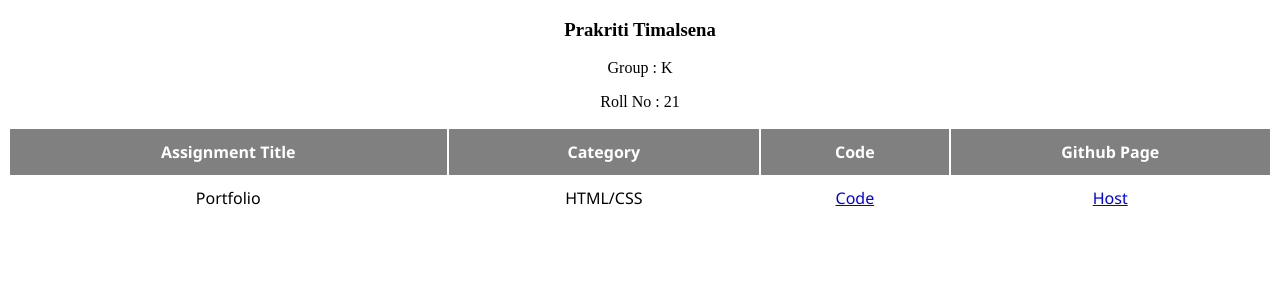
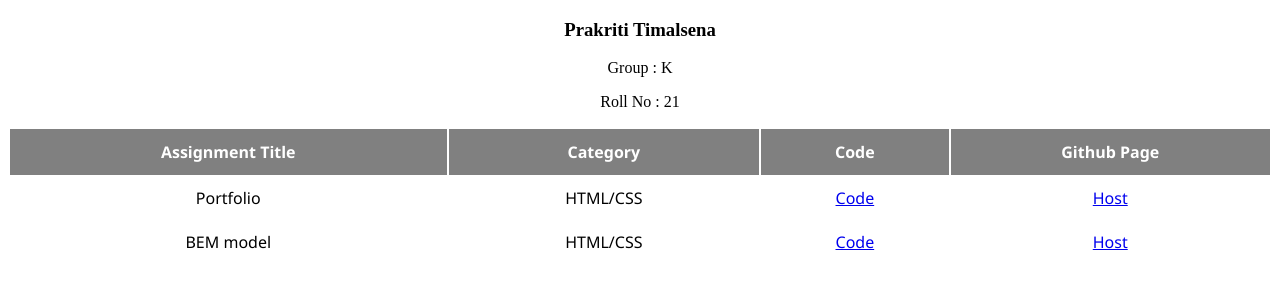
Before and after one commit to Prakriti03/LF-Assignment-Table, a plain HTML site: page index.html in a window 1280 px wide. Drawn offline with Linux system fonts and the light colour scheme.

Commit message:
feat: Add Assignment-2

```diff
--- a/index.html
+++ b/index.html
@@ -25,6 +25,12 @@
             <td><a href="https://github.com/Prakriti03/LF-Assignments.git">Code</a></th>
             <td><a href="https://prakriti03.github.io/LF-Assignments/">Host</a></th>
         </tr>
+        <tr>
+            <td>BEM model</th>
+            <td>HTML/CSS</th>
+            <td><a href="https://github.com/Prakriti03/LF-Assignments.git">Code</a></th>
+            <td><a href="https://prakriti03.github.io/LF-Assignments/">Host</a></th>
+        </tr>
 
       </table>
 
```
